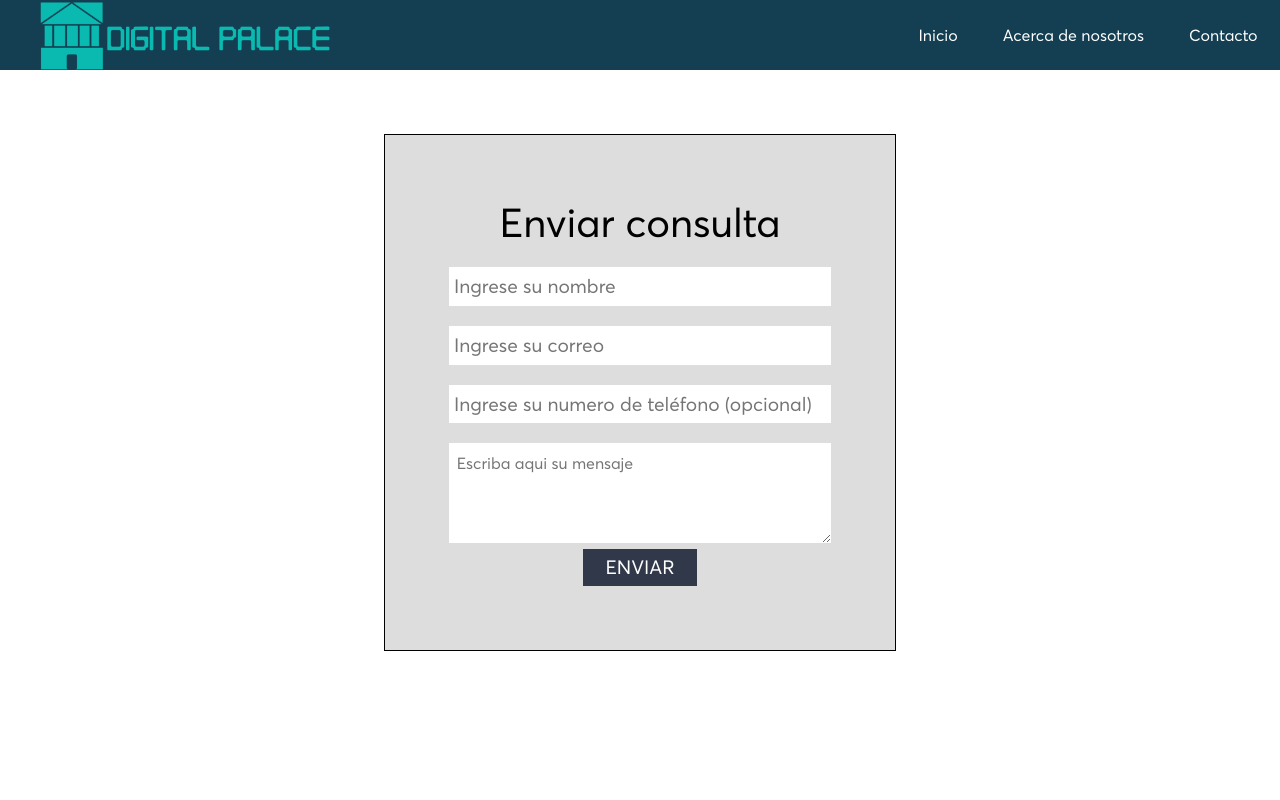
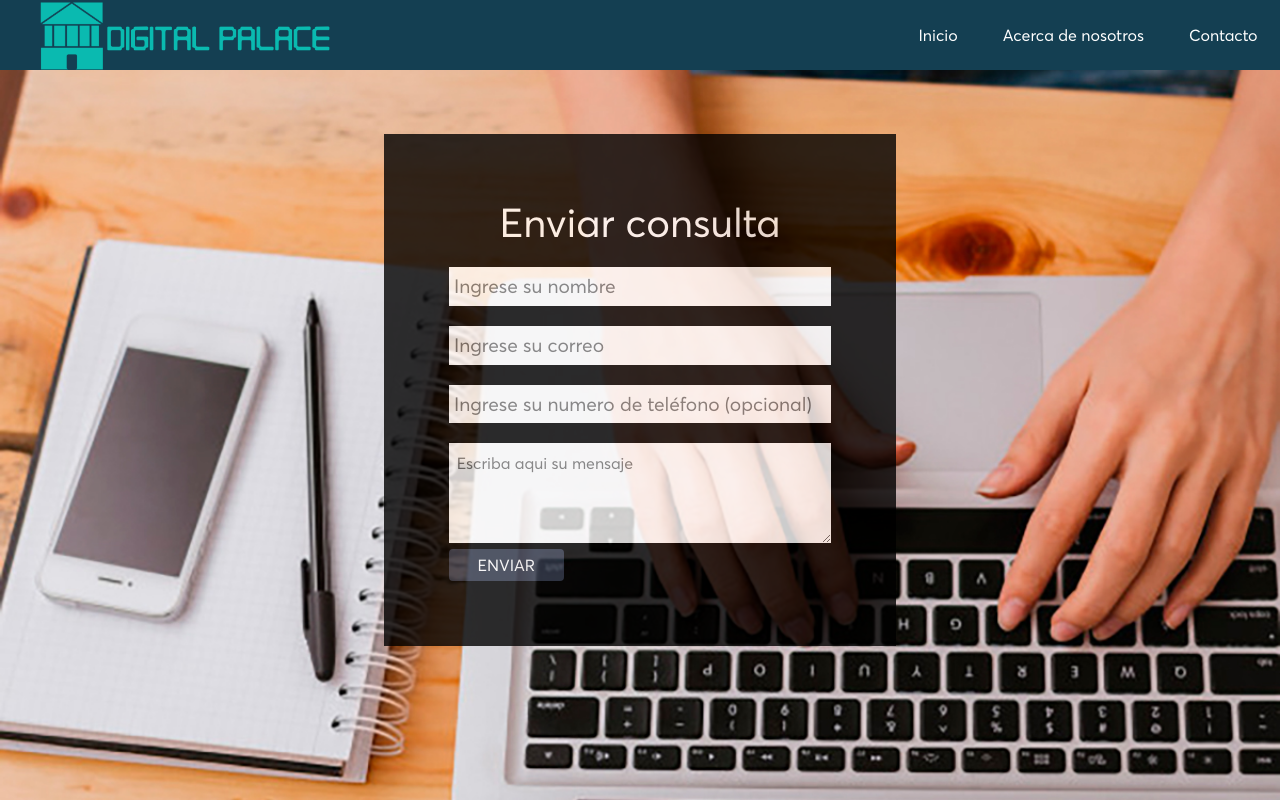
Before and after one commit to Ziliesar/digitalpalace, a PHP site: page /contacto/correoenviar.php in a window 1280 px wide. Run offline with PHP 8.4, Linux system fonts and the light colour scheme.

Commit message:
cambio enviar correo estilo

```diff
--- a/contacto/correoenviar.php
+++ b/contacto/correoenviar.php
@@ -1,15 +1,15 @@
 <!DOCTYPE html>
 <html lang="es">
 <?php include("head.php"); ?>
-<body>
+<body class="font">
     <?php include("header.php"); ?>
-            <form action="enviar.php" method="post">
+            <form action="enviar.php" method="post" style="color: white; background-color: black; opacity:80%;">
             <h1>Enviar consulta</h1>
       <input type="text" name="nombre" placeholder="Ingrese su nombre" required>
       <input type="text" name="correo" placeholder="Ingrese su correo" required>
       <input type="text" name="telefono" placeholder="Ingrese su numero de teléfono (opcional)">
       <textarea name="mensaje" placeholder="Escriba aqui su mensaje"></textarea>
-      <input type="submit" value="ENVIAR" id="boton">
+      <input class="btn btn-primary" type="submit" value="ENVIAR" id="boton" name="submit">
     </form>
     <script src="js/main.js"></script>
 </body>
```
